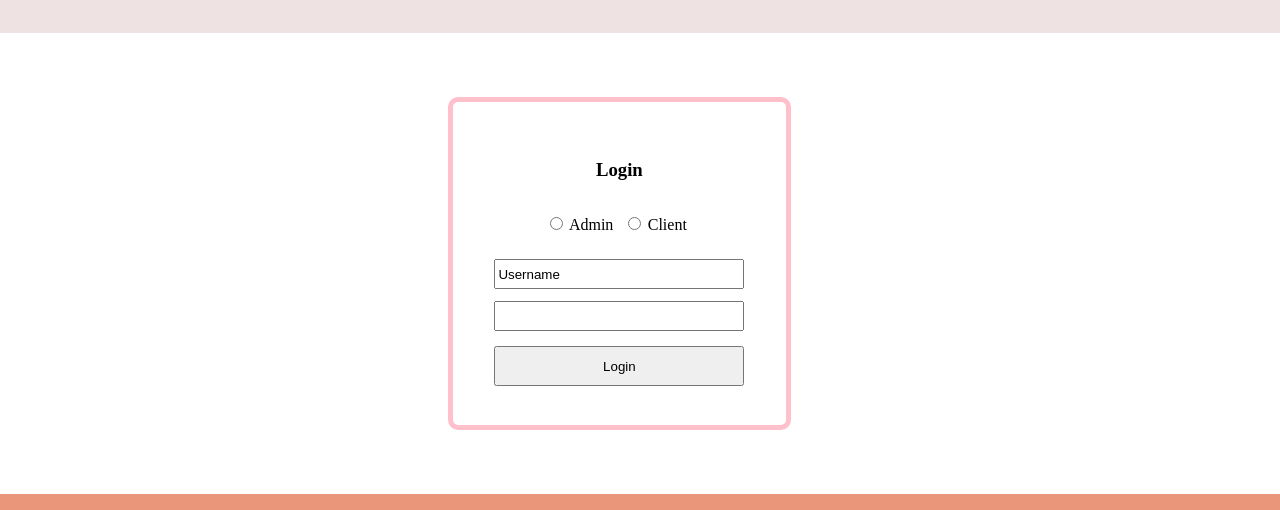
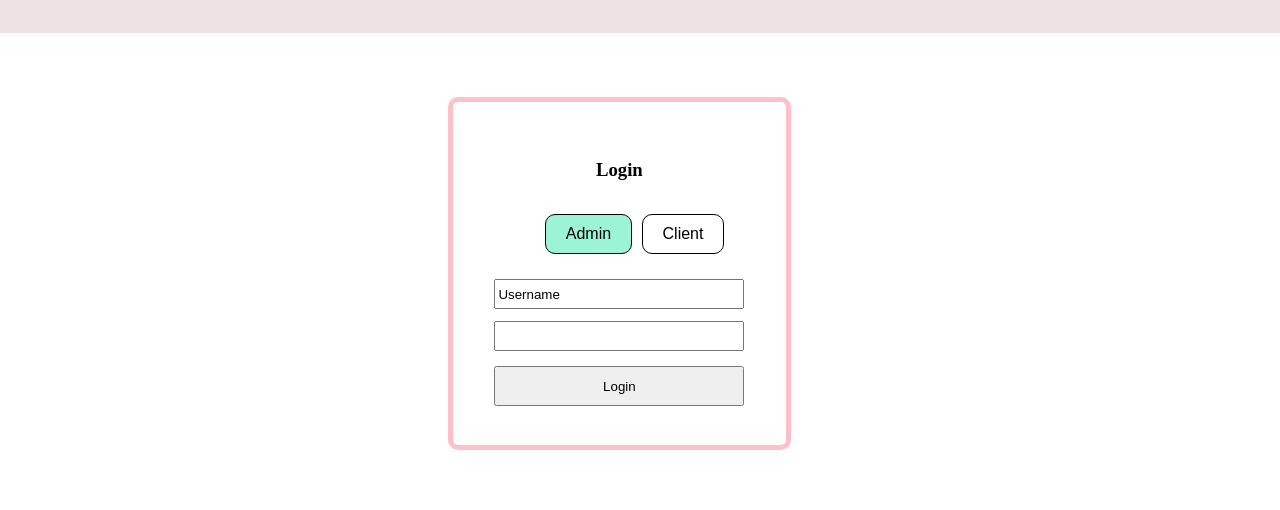
Before and after one commit to Abdullah-Gohar/DB_Project, a plain HTML site: page login.html in a window 1280 px wide. Shown: the part 113-623 px from the top of the page. Drawn offline with Linux system fonts and the light colour scheme.

Commit message:
Radio Button changed

```diff
--- a/login.html
+++ b/login.html
@@ -46,7 +46,7 @@
         </div>
         <div class="adminClient">
             <div class="admin">
-                <input type="radio" id="admin" name="radio" value="Admin">
+                <input type="radio" id="admin" name="radio" value="Admin" checked = "true">
                 <label for="admin">Admin</label><br>
             </div>
             <div class="client">
--- a/loginstyle.css
+++ b/loginstyle.css
@@ -153,3 +153,24 @@ footer{
 .pass{
     padding-bottom: 15px;
 }
+
+
+.loginDiv input[type="radio"]{
+    opacity: 0;
+    position: fixed;
+    width: 0;
+}
+
+.loginDiv label{
+    display: inline-block;
+    background-color: white;
+    padding: 10px 20px;
+    font-family: sans-serif, Arial;
+    font-size: 16px;
+    border: 1px solid black;
+    border-radius: 10px;
+}
+
+.loginDiv input[type="radio"]:checked + label {
+    background-color: rgb(157, 243, 214);
+}
```
